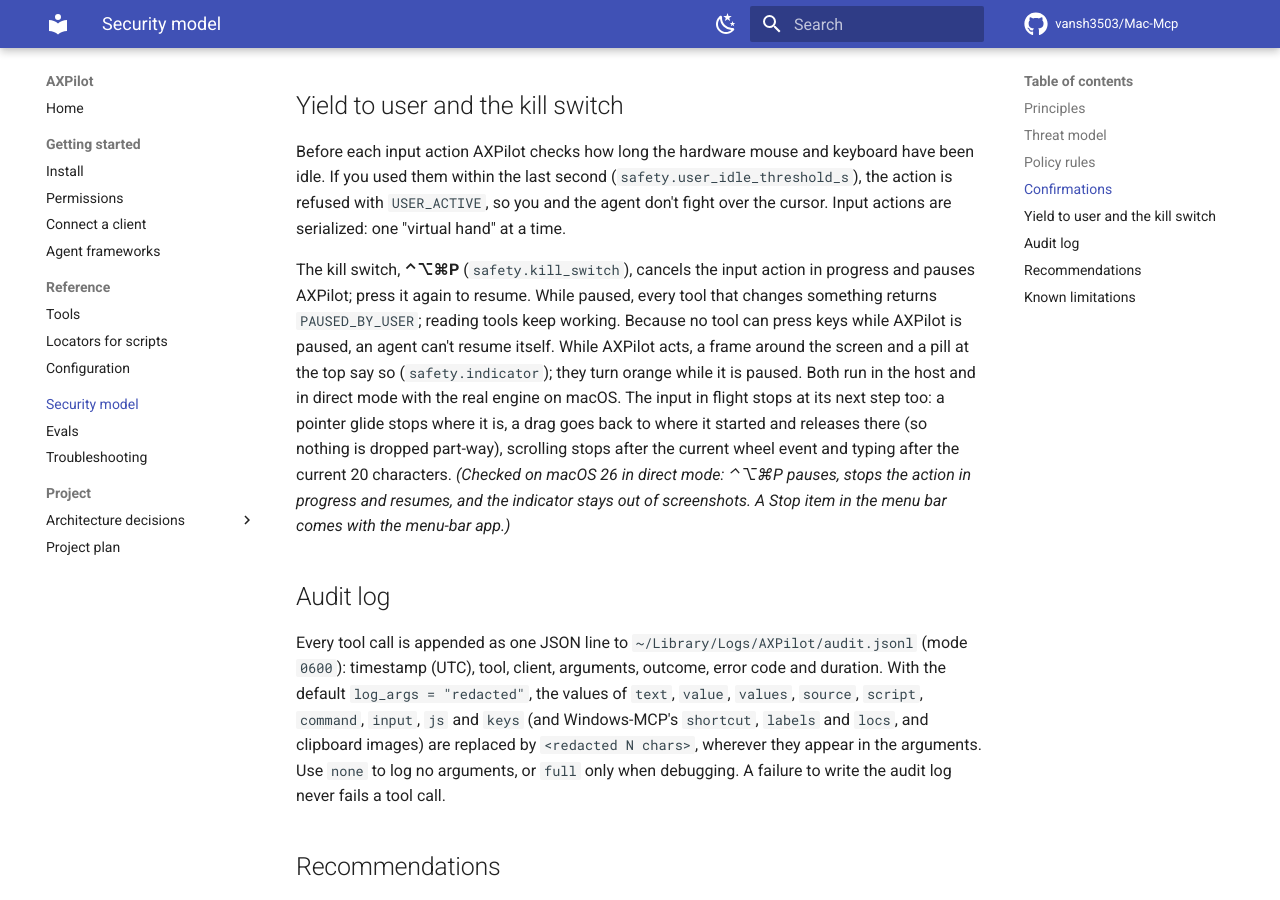
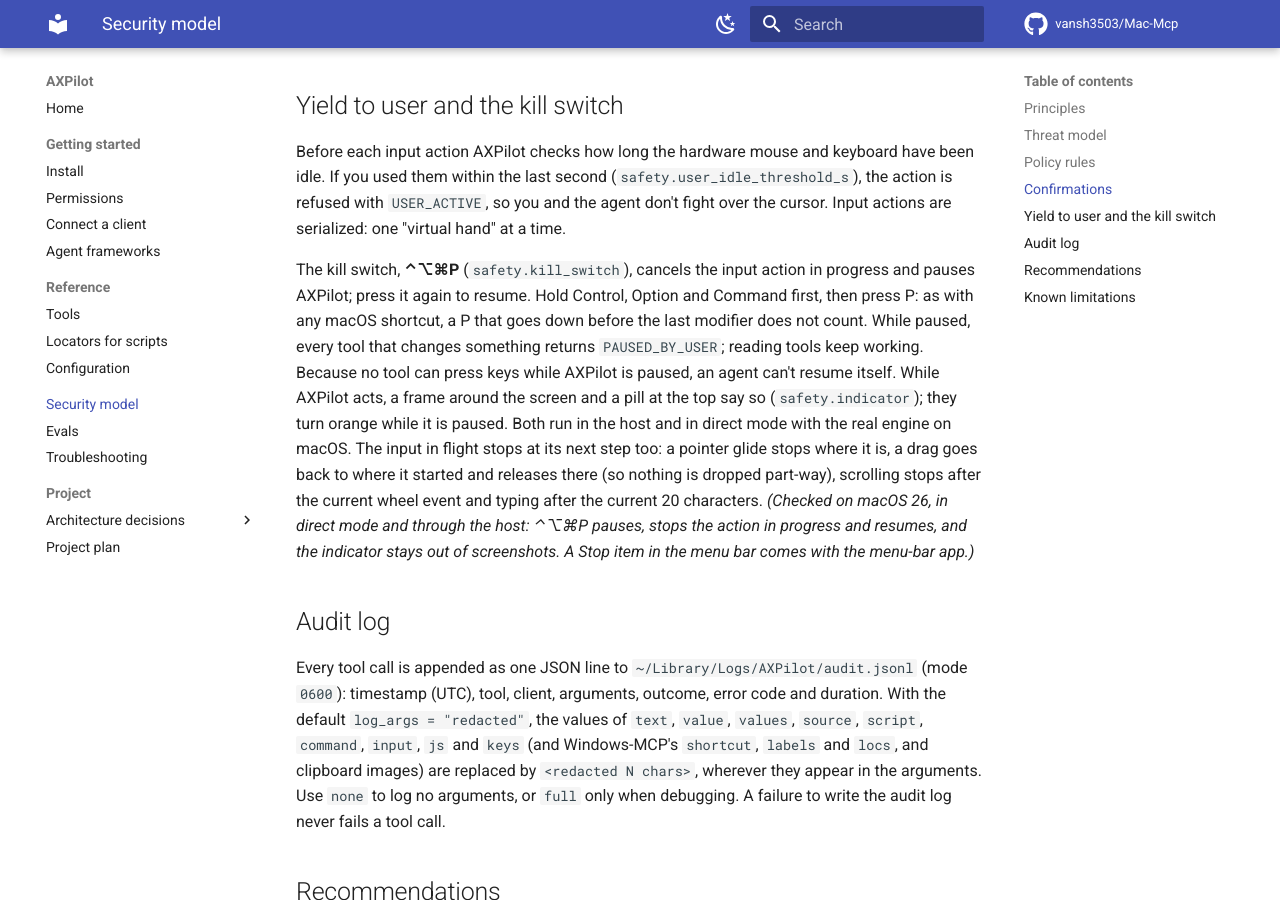
Before and after one commit to Vansh3503/Mac-Mcp, an MkDocs documentation site: the page built from docs/security.md, in a window 1280 px wide and 900 px high, scrolled down 3681 px. Built offline with MkDocs 1.6.1 and Material for MkDocs 9.7.7, drawn with Linux system fonts in a browser that asks for light colours; comment, search, counter and statistics services are not loaded.

Commit message:
docs: kill switch press order, host-mode check, uv cache on upgrade
From the 0.1.0a3 Mac checks (#9):

- docs/security.md and the hotkey docstring: hold Control, Option and
  Command first, then press P; a P that goes down before the last
  modifier does not count (seen twice in a key-state recording).
- The kill switch and indicator are now checked in host mode too
  (security.md, README, host/ui docstrings).
- docs/index.md no longer says they are unverified, and
  troubleshooting.md resumes PAUSED_BY_USER with the kill switch
  instead of a menu bar that does not exist yet.
- docs/install.md: right after a release `uv tool upgrade` can keep
  the old version from uv's cached index; UV_NO_CACHE=1 refreshes it.

```diff
--- a/docs/security.md
+++ b/docs/security.md
@@ -112,15 +112,17 @@
 "virtual hand" at a time.
 
 The kill switch, **⌃⌥⌘P** (`safety.kill_switch`), cancels the input action in progress and pauses
-AXPilot; press it again to resume. While paused, every tool that changes something returns
+AXPilot; press it again to resume. Hold Control, Option and Command first, then press P: as with any
+macOS shortcut, a P that goes down before the last modifier does not count. While paused, every tool that changes something returns
 `PAUSED_BY_USER`; reading tools keep working. Because no tool can press keys while AXPilot is
 paused, an agent can't resume itself. While AXPilot acts, a frame around the screen and a pill at
 the top say so (`safety.indicator`); they turn orange while it is paused. Both run in the host and in
 direct mode with the real engine on macOS. The input in flight stops at its next step too: a pointer
 glide stops where it is, a drag goes back to where it started and releases there (so nothing is dropped
 part-way), scrolling stops after the current wheel event and typing after the current 20 characters.
-*(Checked on macOS 26 in direct mode: ⌃⌥⌘P pauses, stops the action in progress and resumes, and the
-indicator stays out of screenshots. A Stop item in the menu bar comes with the menu-bar app.)*
+*(Checked on macOS 26, in direct mode and through the host: ⌃⌥⌘P pauses, stops the action in progress
+and resumes, and the indicator stays out of screenshots. A Stop item in the menu bar comes with the
+menu-bar app.)*
 
 ## Audit log
 
```
Also changed, not shown: README.md (+1 -1 lines), docs/index.md (+1 -1 lines), docs/install.md (+3 -0 lines), docs/troubleshooting.md (+1 -1 lines), 2 other files.
